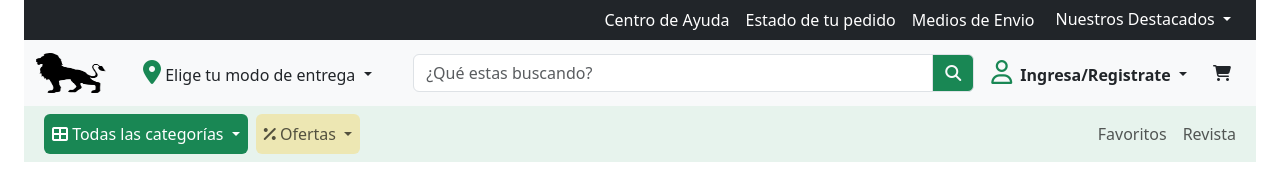
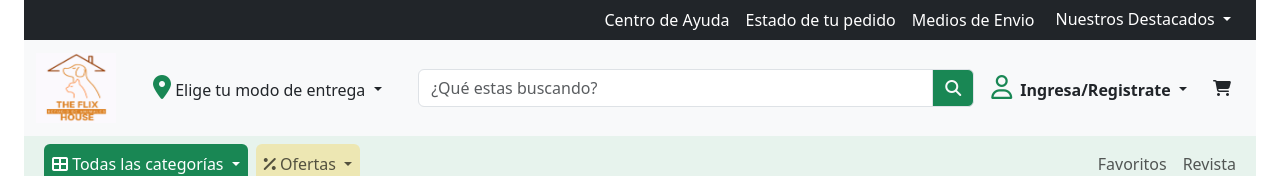
Before and after one commit to cgabrielP/ET_v2, a website: page index.html in a window 1280 px wide. Shown: the top 176 px of the page. Drawn offline with nearby package versions, Linux system fonts and the light colour scheme; grey boxes are pictures that could not be loaded.

Commit message:
minor changes in the navbar

```diff
--- a/index.html
+++ b/index.html
@@ -74,7 +74,13 @@
             <span class="navbar-toggler-icon"></span>
           </button>
           <a class="navbar-brand" href="index.html">
-            <img width="70" height="40" src="img/logol.png" alt="" srcset="" />
+            <img
+              width="80"
+              height="70"
+              src="img/logo/logo-pequeño.png"
+              alt=""
+              srcset=""
+            />
           </a>
 
           <div class="collapse navbar-collapse" id="navbarSupportedContent">
@@ -173,7 +179,6 @@
               aria-controls="offcanvasRight"
             >
               <i class="fa-solid fa-cart-shopping"></i>
-
             </button>
           </div>
         </div>
@@ -209,20 +214,28 @@
                 </a>
                 <ul class="dropdown-menu">
                   <li>
-                    <a class="dropdown-item mb-1" href="ofertas.html"> <i class="fa-solid fa-lightbulb me-1 text-warning"></i>Mas vendido</a>
+                    <a class="dropdown-item mb-1" href="ofertas.html">
+                      <i class="fa-solid fa-lightbulb me-1 text-warning"></i>Mas
+                      vendido</a
+                    >
                   </li>
                   <li>
-                    <a class="dropdown-item mb-1" href="#" ><i class="fa-solid fa-dog me-1 text-danger-emphasis"></i>Perro</a>
+                    <a class="dropdown-item mb-1" href="#"
+                      ><i class="fa-solid fa-dog me-1 text-danger-emphasis"></i
+                      >Perro</a
+                    >
                   </li>
                   <li>
-                    <a class="dropdown-item" href="#"><i class="fa-solid fa-cat me-1 text-danger-emphasis"></i>Gatos</a>
+                    <a class="dropdown-item" href="#"
+                      ><i class="fa-solid fa-cat me-1 text-danger-emphasis"></i
+                      >Gatos</a
+                    >
                   </li>
                 </ul>
               </li>
             </ul>
             <div class="d-flex">
               <ul class="navbar-nav me-auto my-2 my-lg-0 navbar-nav-scroll">
-
                 <li class="nav-item">
                   <a class="nav-link" href="#">Favoritos</a>
                 </li>
@@ -237,12 +250,11 @@
       </nav>
       <!-- carrito de compra -->
       <div
-      class="offcanvas offcanvas-end"
-      tabindex="-1"
-      id="carrito"
-      aria-labelledby="offcanvasRightLabel">
-
-      </div>
+        class="offcanvas offcanvas-end"
+        tabindex="-1"
+        id="carrito"
+        aria-labelledby="offcanvasRightLabel"
+      ></div>
       <!-- carousel de ofertas -->
       <div
         id="carouselExampleIndicators"
@@ -377,7 +389,7 @@
                   >
                 </div>
                 <div class="fw-light">Pedigree</div>
-                <p class="card-text"> Alimento Seco Perro Adulto  15 Kg</p>
+                <p class="card-text">Alimento Seco Perro Adulto 15 Kg</p>
                 <div class="d-grid col-12">
                   <a
                     href="#"
@@ -677,6 +689,5 @@
       crossorigin="anonymous"
     ></script>
     <script type="text/javascript" src="js/main.js"></script>
-
   </body>
 </html>
```
Also changed, not shown: detalle.html (+1 -1 lines), detalle2.html (+1 -2 lines), inicioSesion.html (+1 -2 lines), registro.html (+3 -3 lines), img/logo/logo-pequeño.png (added).
